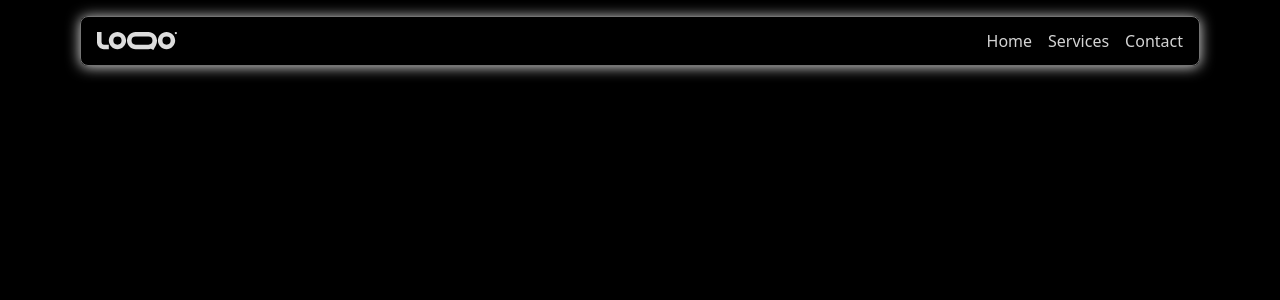
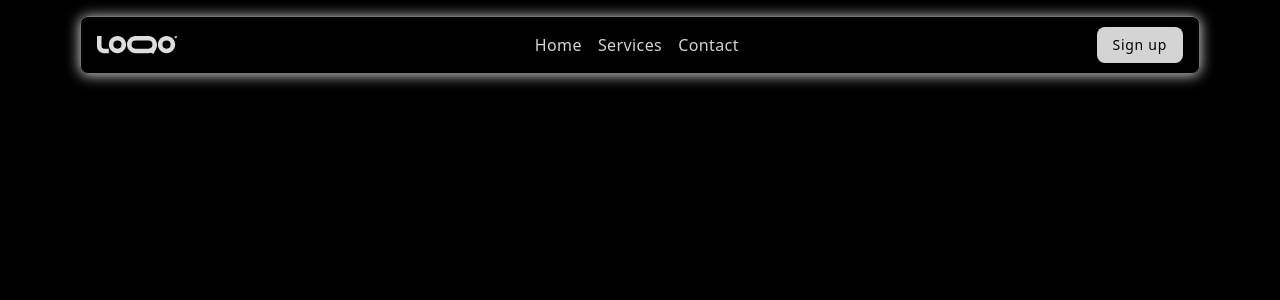
Before and after one commit to pranavtartey/exclidraw-main, a Next.js app in the folder apps/frontend/: page / in a window 1280 px wide. Shown: the top 300 px of the page. Built offline with nearby package versions, Linux system fonts and the light colour scheme.

Commit message:
added the signin button on the mobile view also

```diff
--- a/apps/frontend/components/Navbar.tsx
+++ b/apps/frontend/components/Navbar.tsx
@@ -9,7 +9,7 @@ const Navbar = () => {
   const [clicked, setClicked] = useState<boolean>(false);
 
   return (
-    <div className="border border-neutral-500 rounded-lg px-4 py-1 shadow-[0_1px_14px_#DDD] bg-black/30 backdrop-blur-md">
+    <div className="border border-neutral-500 rounded-lg px-4 py-2 shadow-[0_1px_14px_#DDD] bg-black/30 backdrop-blur-md">
       <div className="flex items-center justify-between">
         <svg width="80" height="40" fill="none" viewBox="0 0 176 40">
           <path
@@ -24,13 +24,13 @@ const Navbar = () => {
           ></path>
         </svg>
 
-        <div>
+        <div className="flex items-center justify-center gap-4">
           <div className="max-sm:hidden">
             {NavLinks.map(({ title, href }) => (
               <Link
                 key={title}
                 href={href}
-                className="text-neutral-300 hover:text-white transition font-medium m-2 first:ml-0 last:mr-0"
+                className="text-neutral-300 hover:text-white transition tracking-wide font-medium m-2 first:ml-0 last:mr-0"
               >
                 {title}
               </Link>
@@ -49,11 +49,14 @@ const Navbar = () => {
             )}
           </div>
         </div>
+        <button className="max-sm:hidden bg-neutral-300 py-2 px-4 rounded-lg text-sm font-medium tracking-wider hover:bg-white transition">
+          Sign up
+        </button>
       </div>
       <AnimatePresence>
         {clicked && (
           <motion.div
-            className=""
+            className="sm:hidden"
             initial={{
               opacity: 0,
               height: 0,
@@ -77,11 +80,16 @@ const Navbar = () => {
               <Link
                 key={title}
                 href={href}
-                className="text-neutral-300 hover:text-white transition font-medium tracking-wider block text-center my-2 first:mt-0 last:mb-0"
+                className="sm:hidden text-neutral-300 hover:text-white transition font-medium tracking-wider block text-center my-2 first:mt-0 last:mb-0"
               >
                 {title}
               </Link>
             ))}
+            <div>
+              <button className="sm:hidden bg-neutral-300 py-2 px-4 rounded-lg text-sm font-medium tracking-wider hover:bg-white transition mx-auto block">
+                Sign up
+              </button>
+            </div>
           </motion.div>
         )}
       </AnimatePresence>
```
